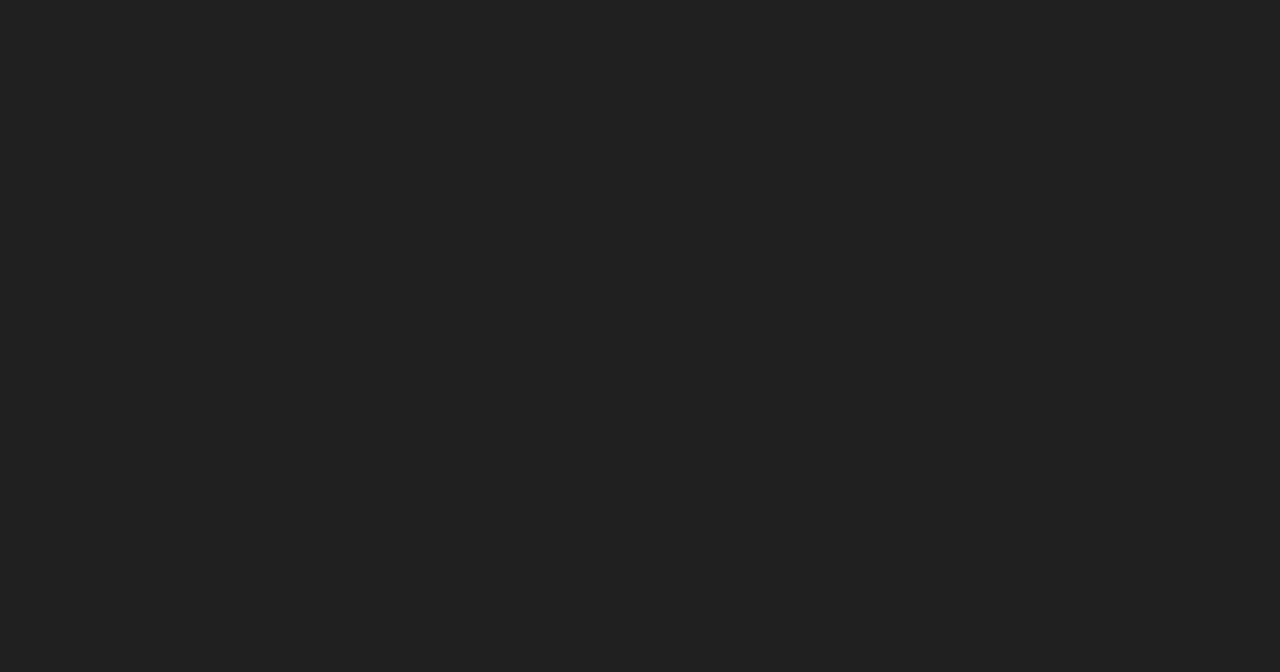
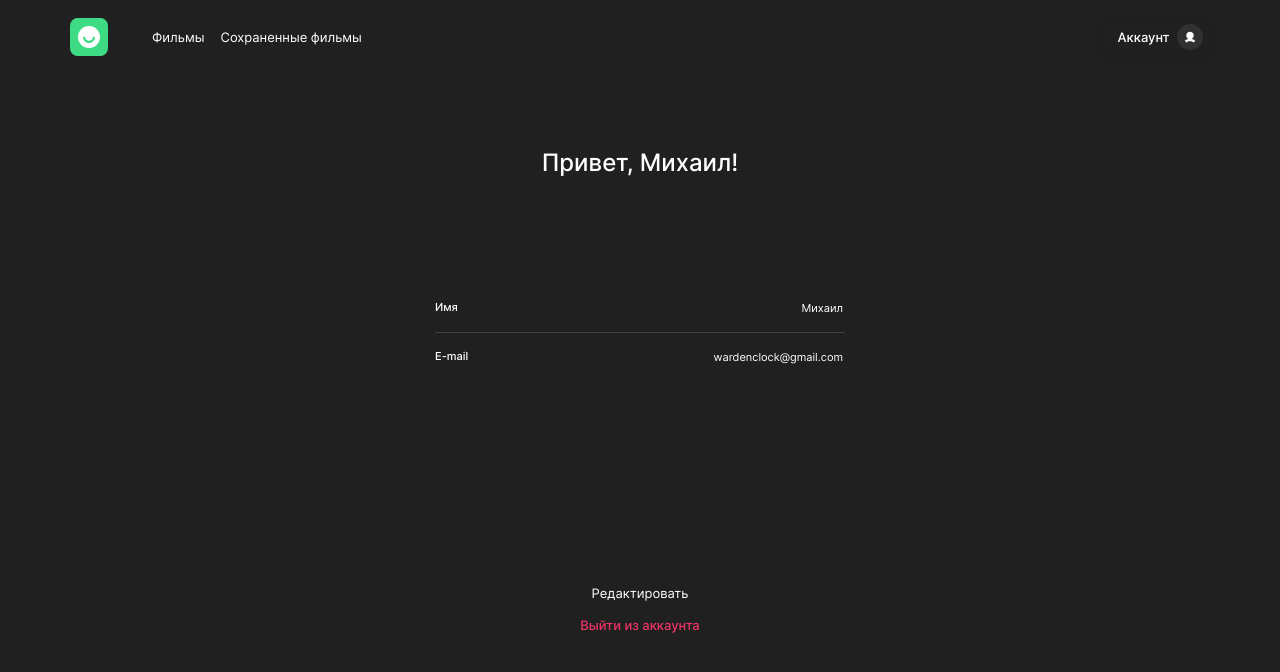
Before and after one commit to Wardenclock1759/movies-explorer-frontend, a React (Create React App) app: page /profile in a window 1280 px wide. Before the commit this address had no page. Shown: the top 672 px of the page. Built offline with nearby package versions, Linux system fonts and the light colour scheme.

Commit message:
feat: added profile edit component

```diff
--- a/src/components/App/App.js
+++ b/src/components/App/App.js
@@ -4,6 +4,7 @@ import {Route, Routes, useNavigate } from 'react-router-dom';
 import Main from '../Main/Main';
 import Movies from '../Movies/Movies';
 import SavedMovies from '../SavedMovies/SavedMovies';
+import ProfileEdit from '../ProfileEdit/ProfileEdit';
 
 const App = () => {
   const navigate = useNavigate();
@@ -18,6 +19,7 @@ const App = () => {
         <Route path="/" element={<Main handleIconClick={handleIconClick}/>} />
         <Route path="/movies" element={<Movies loggedIn={true} handleIconClick={handleIconClick}/>} />
         <Route path="/saved-movies" element={<SavedMovies loggedIn={true} handleIconClick={handleIconClick}/>} />
+        <Route path="/profile" element={<ProfileEdit loggedIn={true} handleIconClick={handleIconClick}/>} />
       </Routes>
     </main>
   );
--- a/src/components/NavTab/NavTab.css
+++ b/src/components/NavTab/NavTab.css
@@ -66,6 +66,10 @@
   line-height: normal;
 }
 
+.navtab__link:last-child {
+  margin-bottom: 0;
+}
+
 .navtab__link_active {
   border-bottom: solid #FFF 2px;
 }
@@ -87,4 +91,8 @@
   .navtab__link_active {
     margin-bottom: 15px;
   }
+
+  .navtab-wrapper {
+    margin-bottom: 444px;
+  }
 }
--- a/src/components/Profile/Profile.css
+++ b/src/components/Profile/Profile.css
@@ -9,6 +9,7 @@
   align-items: center;
   justify-content: center;
   gap: 7px;
+  cursor: pointer;
 }
 
 .profile__title {
--- a/src/components/Profile/Profile.js
+++ b/src/components/Profile/Profile.js
@@ -1,8 +1,15 @@
 import React from "react";
+import {useNavigate} from 'react-router-dom';
 
 const Profile = ({ profileName = '', isMenu = false }) => {
+
+  const navigate = useNavigate();
+  const handleProfileClick = () => {
+    navigate('/profile', { replace: true });
+  }
+
   return (
-    <div className={'profile' + (isMenu ? ' profile_visible' : '')}>
+    <div className={'profile' + (isMenu ? ' profile_visible' : '')} onClick={handleProfileClick}>
       <h2 className='profile__title'>{profileName}</h2>
       <span className='profile__icon'>
         <svg width="12" height="12" viewBox="0 0 12 12" fill="none" xmlns="http://www.w3.org/2000/svg">
--- /dev/null
+++ b/src/components/ProfileEdit/ProfileEdit.css
@@ -0,0 +1,108 @@
+.edit {
+  padding-top: 74px;
+  padding-bottom: 70px;
+  margin: 0 auto;
+  display: flex;
+  flex-direction: column;
+  color: #FFF;
+}
+
+.edit__title {
+  margin: 0;
+  text-align: center;
+  font-size: 24px;
+  font-style: normal;
+  font-weight: 500;
+  line-height: normal;
+}
+
+.edit__form {
+  width: 410px;
+  margin: 123px auto 220px;
+  display: flex;
+  flex-direction: column;
+  gap: 16px;
+}
+
+.edit__row {
+  display: flex;
+  justify-content: space-between;
+}
+
+.edit__subtitle {
+  margin: 0;
+  font-size: 11px;
+  font-style: normal;
+  font-weight: 500;
+  line-height: normal;
+}
+
+.edit__line {
+  display: flex;
+  border-bottom: 1px solid #424242;
+}
+
+.edit__input {
+  margin: 0;
+  width: 200px;
+  background: none;
+  border: none;
+  outline: none;
+  color: #FFF;
+  text-align: right;
+  font-size: 11px;
+  font-style: normal;
+  font-weight: 400;
+  line-height: normal;
+}
+
+.edit__button {
+  padding: 0;
+  width: fit-content;
+  display: flex;
+  align-self: center;
+  background: none;
+  border: none;
+  cursor: pointer;
+}
+
+.edit__button:hover {
+  opacity: 0.8;
+}
+
+.edit__button_submit {
+  color: #FFF;
+  font-size: 13px;
+  font-style: normal;
+  font-weight: 400;
+  line-height: normal;
+}
+
+.edit__button_exit {
+  margin-top: 16px;
+  color: #EE3465;
+  font-size: 13px;
+  font-style: normal;
+  font-weight: 500;
+  line-height: normal;
+}
+
+@media screen and (max-width: 500px) {
+  .edit {
+    padding-top: 70px;
+    padding-bottom: 40px;
+  }
+
+  .edit__form {
+    width: 260px;
+    margin: 80px auto 379px;
+  }
+
+  .edit__button_submit {
+    font-size: 12px;
+  }
+
+  .edit__button_exit {
+    font-size: 12px;
+  }
+}
--- /dev/null
+++ b/src/components/ProfileEdit/ProfileEdit.js
@@ -0,0 +1,50 @@
+import {React, useState} from "react";
+import Header from "../Header/Header";
+import NavTab from "../NavTab/NavTab";
+
+const ProfileEdit = ({loggedIn, handleIconClick}) => {
+  const [sidebarOpen, setSidebarOpen] = useState(false);
+
+  const toggleSidebar = () => {
+    setSidebarOpen(!sidebarOpen);
+  };
+
+  return (
+    <>
+      <Header
+        sourceMain={false}
+        loggedIn={loggedIn}
+        handleIconClick={handleIconClick}
+        handleMenuClick={toggleSidebar}
+      />
+      <div className="edit">
+        <h1 className="edit__title">
+          Привет, Михаил!
+        </h1>
+        <form className="edit__form">
+          <div className="edit__row">
+            <label className="edit__subtitle">
+              Имя
+            </label>
+            <input className="edit__input" placeholder="Имя" defaultValue={"Михаил"}/>
+          </div>
+          <span className="edit__line"></span>
+          <div className="edit__row">
+            <label className="edit__subtitle">
+              E-mail
+            </label>
+            <input className="edit__input" placeholder="Почта" defaultValue={"wardenclock@gmail.com"}/>
+          </div>
+        </form>
+        <button className="edit__button edit__button_submit" type="submit">Редактировать</button>
+        <button className="edit__button edit__button_exit" type="button">Выйти из аккаунта</button>
+      </div>
+      <NavTab
+        opened={sidebarOpen}
+        handleClose={toggleSidebar}
+      />
+    </>
+  );
+}
+
+export default ProfileEdit;
--- a/src/index.css
+++ b/src/index.css
@@ -18,5 +18,6 @@
 @import url('./components/MoviesCardList/MoviesCardList.css');
 @import url('./components/MoviesCard/MoviesCard.css');
 @import url('./components/SavedMovies/SavedMovies.css');
+@import url('./components/ProfileEdit/ProfileEdit.css');
 
 @import url('./components/Footer/Footer.css');
```
